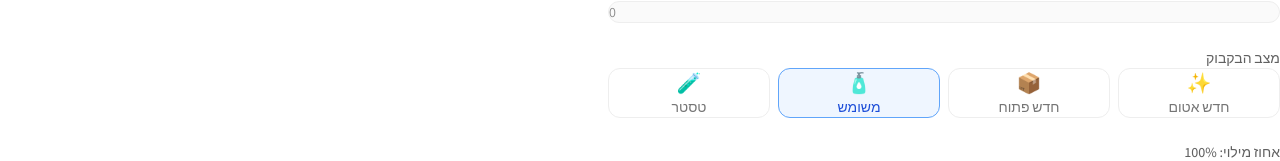
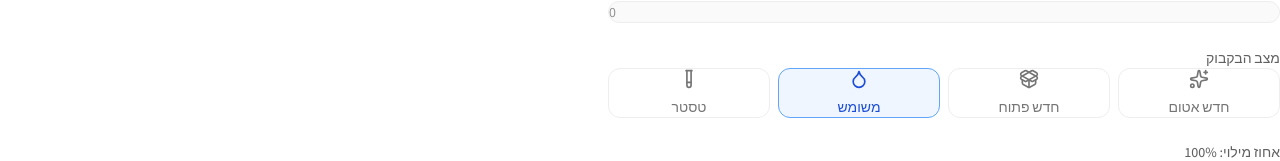
Before and after one commit to Lio311/fragrance-marketplace, a Next.js app: page /dashboard/new-listing in a window 1280 px wide. Shown: the part 216-377 px from the top of the page. Built offline with nearby package versions, Linux system fonts and the light colour scheme; no server answers.

Commit message:
Remove all emojis and replace with Lucide icons

```diff
--- a/app/catalog/page.js
+++ b/app/catalog/page.js
@@ -2,7 +2,7 @@
 
 import { useState, useEffect, Suspense } from 'react';
 import { useSearchParams } from 'next/navigation';
-import { Search, SlidersHorizontal, ChevronDown } from 'lucide-react';
+import { Search, SlidersHorizontal, ChevronDown, Sparkles } from 'lucide-react';
 import ProductCard from '@/app/components/ProductCard';
 import { cn } from '@/app/lib/utils';
 import { useDebounce } from '@/app/hooks/useDebounce';
@@ -227,7 +227,9 @@ function CatalogContent() {
           </div>
         ) : (
           <div className="text-center py-32 bg-white/5 border border-white/10 rounded-3xl mt-8">
-            <div className="text-6xl mb-6 opacity-80">✨</div>
+            <div className="flex justify-center mb-6 opacity-80 text-[#d4af37]">
+              <Sparkles className="size-16" />
+            </div>
             <h3 className="text-2xl font-bold text-white mb-3">לא נמצאו בשמים</h3>
             <p className="text-white/50 mb-8 max-w-md mx-auto">לא מצאנו תוצאות שתואמות לחיפוש שלך. נסה לשנות את הסינון כדי לראות עוד אפשרויות.</p>
             <button
--- a/app/components/ProductCard.js
+++ b/app/components/ProductCard.js
@@ -1,6 +1,6 @@
 import Link from 'next/link';
 import Image from 'next/image';
-import { Users, TrendingDown } from 'lucide-react';
+import { Users, TrendingDown, Droplet } from 'lucide-react';
 import StarRating from './StarRating';
 import { formatPrice } from '@/app/lib/utils';
 
@@ -30,8 +30,8 @@ export default function ProductCard({ fragrance }) {
             sizes="(max-width: 640px) 50vw, (max-width: 1024px) 33vw, 25vw"
           />
         ) : (
-          <div className="flex items-center justify-center h-full text-white/20 text-5xl">
-            🧴
+          <div className="flex items-center justify-center h-full text-white/20">
+            <Droplet className="size-12" />
           </div>
         )}
 
--- a/app/dashboard/new-listing/page.js
+++ b/app/dashboard/new-listing/page.js
@@ -2,15 +2,15 @@
 
 import { useState } from 'react';
 import { useRouter } from 'next/navigation';
-import { Upload, Package, DollarSign, Info } from 'lucide-react';
+import { Upload, Package, DollarSign, Info, Sparkles, PackageOpen, Droplet, TestTube } from 'lucide-react';
 import toast from 'react-hot-toast';
 import { cn } from '@/app/lib/utils';
 
 const CONDITIONS = [
-  { value: 'new_sealed', label: 'חדש אטום', emoji: '✨' },
-  { value: 'new_opened', label: 'חדש פתוח', emoji: '📦' },
-  { value: 'used', label: 'משומש', emoji: '🧴' },
-  { value: 'tester', label: 'טסטר', emoji: '🧪' },
+  { value: 'new_sealed', label: 'חדש אטום', icon: Sparkles },
+  { value: 'new_opened', label: 'חדש פתוח', icon: PackageOpen },
+  { value: 'used', label: 'משומש', icon: Droplet },
+  { value: 'tester', label: 'טסטר', icon: TestTube },
 ];
 
 export default function NewListingPage() {
@@ -110,13 +110,13 @@ export default function NewListingPage() {
                 type="button"
                 onClick={() => setForm({ ...form, condition: c.value })}
                 className={cn(
-                  'p-3 rounded-xl border text-sm font-medium text-center transition-all',
+                  'p-3 rounded-xl border text-sm font-medium text-center transition-all flex flex-col items-center justify-center gap-2',
                   form.condition === c.value
                     ? 'border-blue-400 bg-blue-50 text-blue-700'
                     : 'border-surface-200 bg-white text-surface-600 hover:bg-surface-50'
                 )}
               >
-                <div className="text-xl mb-1">{c.emoji}</div>
+                <c.icon className="size-5" />
                 {c.label}
               </button>
             ))}
--- a/app/page.js
+++ b/app/page.js
@@ -1,5 +1,5 @@
 import Link from 'next/link';
-import { Search, ShieldCheck, Star, Users, ArrowLeft, TrendingUp, Sparkles, ChevronRight } from 'lucide-react';
+import { Search, ShieldCheck, Star, Users, ArrowLeft, TrendingUp, Sparkles, ChevronRight, SearchX } from 'lucide-react';
 import Image from 'next/image';
 import ProductCard from '@/app/components/ProductCard';
 import { sql } from '@/app/lib/db';
@@ -54,8 +54,8 @@ export default async function HomePage() {
 
         {/* Hero Content */}
         <div className="relative z-10 max-w-4xl mx-auto px-4 text-center mt-16 animate-fade-in-up">
-          <div className="inline-block px-4 py-1.5 mb-6 rounded-full bg-white/10 backdrop-blur-md border border-[#d4af37]/30 text-[#ffdf73] text-sm font-medium tracking-wide">
-            ✨ הדרך החכמה לגלות את הריח שלך
+          <div className="inline-flex items-center gap-2 px-4 py-1.5 mb-6 rounded-full bg-white/10 backdrop-blur-md border border-[#d4af37]/30 text-[#ffdf73] text-sm font-medium tracking-wide">
+            <Sparkles className="size-4" /> הדרך החכמה לגלות את הריח שלך
           </div>
           <h1 className="text-4xl sm:text-5xl lg:text-7xl font-extrabold text-transparent bg-clip-text bg-gradient-to-br from-[#fdfbfb] to-[#ebedee] leading-[1.2] tracking-tight mb-6 drop-shadow-2xl">
             להריח יוקרה.<br />בלי להתחייב.
@@ -156,7 +156,9 @@ export default async function HomePage() {
             ))}
             {popularFragrances.length === 0 && (
               <div className="col-span-full text-center py-20 bg-white/5 rounded-3xl border border-white/10">
-                <span className="text-4xl opacity-50 block mb-4">✨</span>
+                <div className="flex justify-center mb-4 opacity-50 text-[#d4af37]">
+                  <SearchX className="size-10" />
+                </div>
                 <span className="text-white/60">אין מוצרים להצגה כרגע.</span>
               </div>
             )}
--- a/app/product/[slug]/SellerListingsClient.js
+++ b/app/product/[slug]/SellerListingsClient.js
@@ -3,7 +3,7 @@
 import { useState, useMemo } from 'react';
 import Link from 'next/link';
 import Image from 'next/image';
-import { ArrowUpDown, MessageCircle, BadgeCheck, ImageIcon } from 'lucide-react';
+import { ArrowUpDown, MessageCircle, BadgeCheck, ImageIcon, PackageOpen } from 'lucide-react';
 import StarRating from '@/app/components/StarRating';
 import { cn, formatPrice } from '@/app/lib/utils';
 
@@ -42,7 +42,9 @@ export default function SellerListingsClient({ listings = [] }) {
   if (sorted.length === 0) {
     return (
       <div className="text-center py-20 bg-white/5 rounded-3xl border border-white/10 backdrop-blur-sm">
-        <div className="text-6xl mb-6 opacity-80">📦</div>
+        <div className="flex justify-center mb-6 opacity-80 text-white">
+          <PackageOpen className="size-16" />
+        </div>
         <h3 className="text-2xl font-bold text-white mb-3">אין מוכרים כרגע</h3>
         <p className="text-white/50 mb-8 max-w-md mx-auto">היו הראשונים להציע את הבושם הזה למכירה בשוק הבשמים.</p>
         <Link
--- a/app/product/[slug]/page.js
+++ b/app/product/[slug]/page.js
@@ -1,6 +1,6 @@
 import Link from 'next/link';
 import Image from 'next/image';
-import { ArrowRight, BadgeCheck } from 'lucide-react';
+import { ArrowRight, BadgeCheck, Droplet } from 'lucide-react';
 import { formatPrice } from '@/app/lib/utils';
 import SellerListingsClient from './SellerListingsClient';
 
@@ -71,9 +71,11 @@ export default async function ProductPage({ params }) {
                 priority
               />
             ) : (
-              <div className="text-center opacity-30">
-                <div className="text-8xl mb-6">🧴</div>
-                <p className="text-lg text-white font-medium tracking-wide">תמונה רשמית תתווסף בקרוב</p>
+              <div className="text-center opacity-30 text-white">
+                <div className="flex justify-center mb-6">
+                  <Droplet className="size-24" />
+                </div>
+                <p className="text-lg font-medium tracking-wide">תמונה רשמית תתווסף בקרוב</p>
               </div>
             )}
 
```
